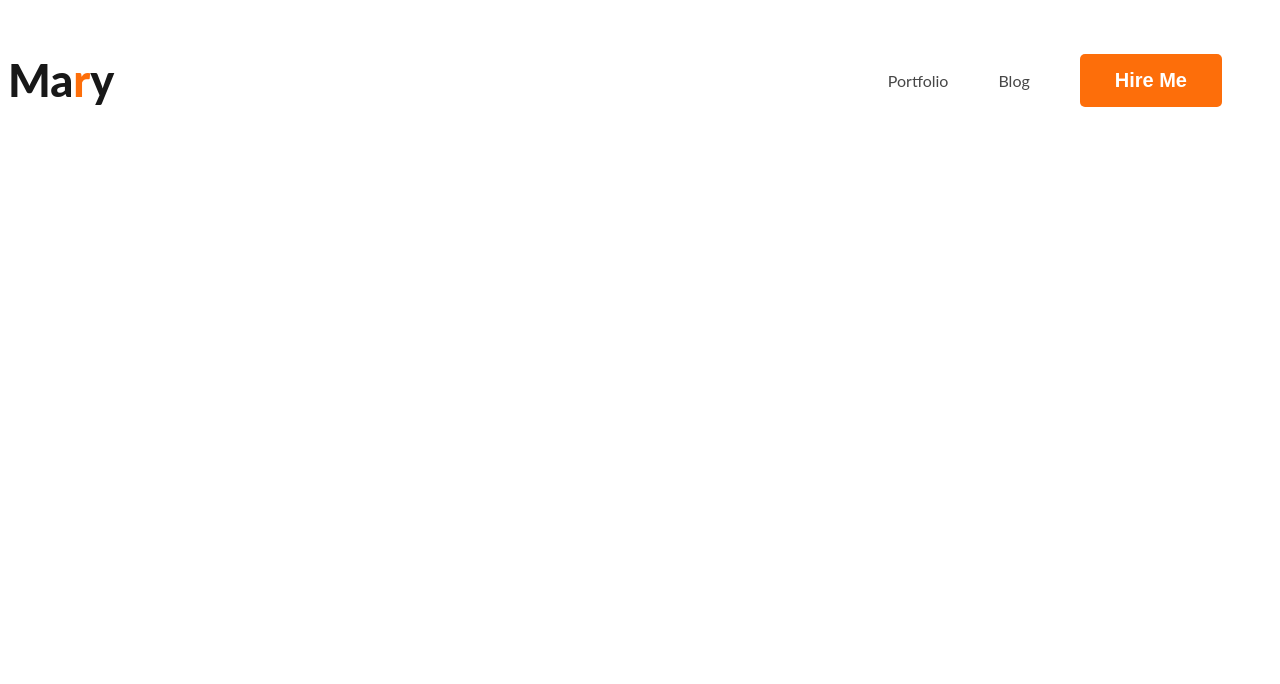
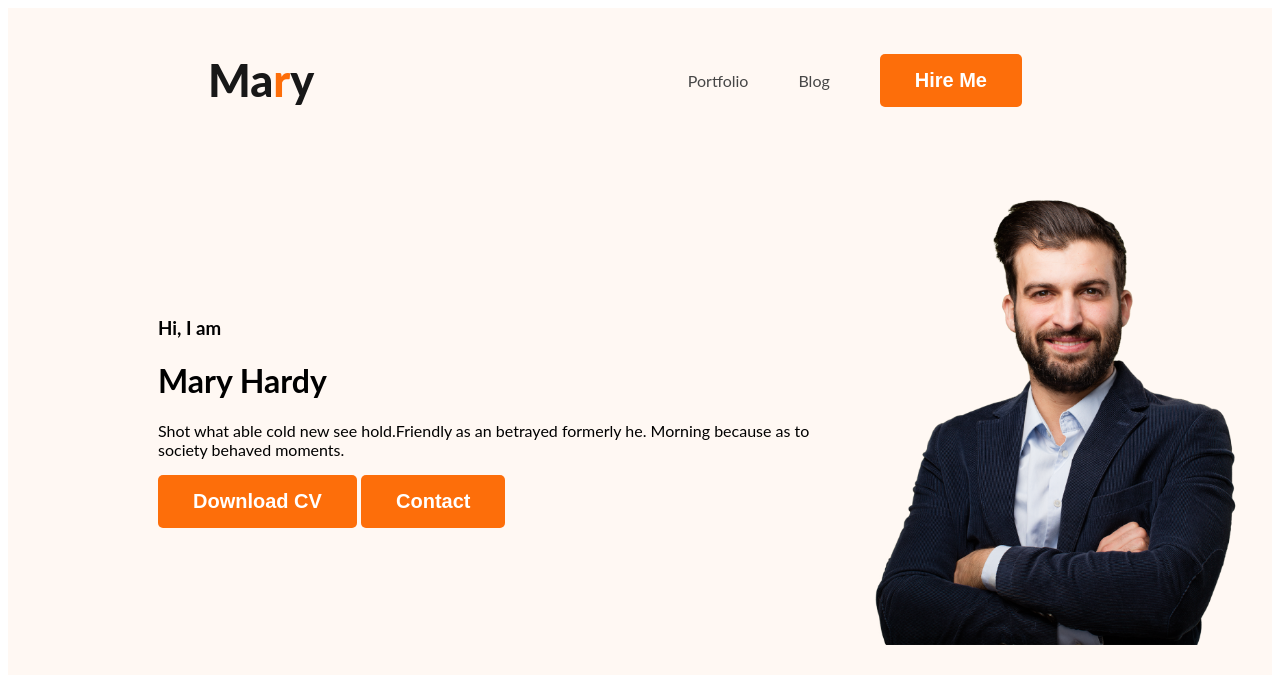
Before and after one commit to TurjoSerao/web-developer-portfolio, a plain HTML site: page index.html in a window 1280 px wide. Drawn offline with Linux system fonts and the light colour scheme.

Commit message:
added the hero section

```diff
--- a/index.html
+++ b/index.html
@@ -10,7 +10,7 @@
     <link rel="stylesheet" href="styles/style.css">
 </head>
 <body>
-    <header>
+    <header class="header">
         <nav>
             <h3 class="nav-title">Ma<span class="text-primery">r</span>y</h3>
             <ul>
@@ -19,6 +19,16 @@
                 <li><button class="btn-primary">Hire Me</button></a></li>
             </ul>
         </nav>
+        <div class="banner">
+            <div>
+                <h3>Hi, I  am</h3>
+                <h1 class="banner-title">Mary Hardy</h1>
+                <p>Shot what able cold new see hold.Friendly as an betrayed formerly he. Morning because as to society behaved moments.</p>
+                <button class="btn-primary">Download CV</button>
+                <button class="btn-primary">Contact</button>
+            </div>
+            <img class="profile-pic" src="images/hardy.png" alt="">
+        </div>
     </header>
     <main>
 
--- a/styles/style.css
+++ b/styles/style.css
@@ -22,6 +22,7 @@ nav {
     display: flex;
     justify-content: space-between;
     align-items: center;
+    margin: 0 200px;
 }
 
 
@@ -46,3 +47,21 @@ nav a {
     text-decoration: none;
     color: #474747;
 }
+
+/* header related styles */
+.header {
+    background-color: #fff8f3;
+}
+
+
+/* banner related styles */
+.banner {
+    padding: 30px 30px 30px 150px;
+    display: flex;
+    align-items: center;
+    justify-content: space-between;
+}
+
+.profile-pic {
+    width: 400px;
+}
```
